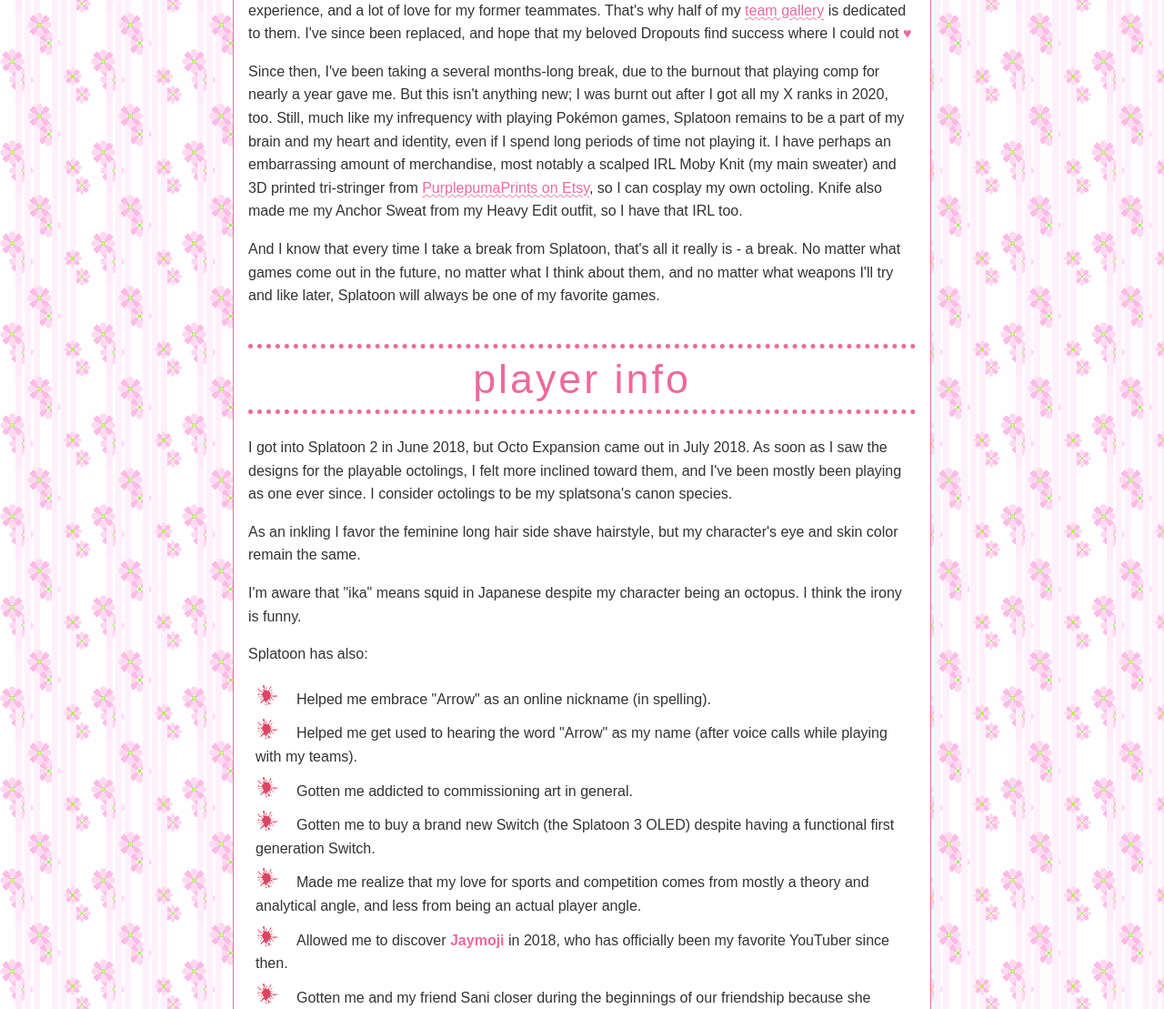
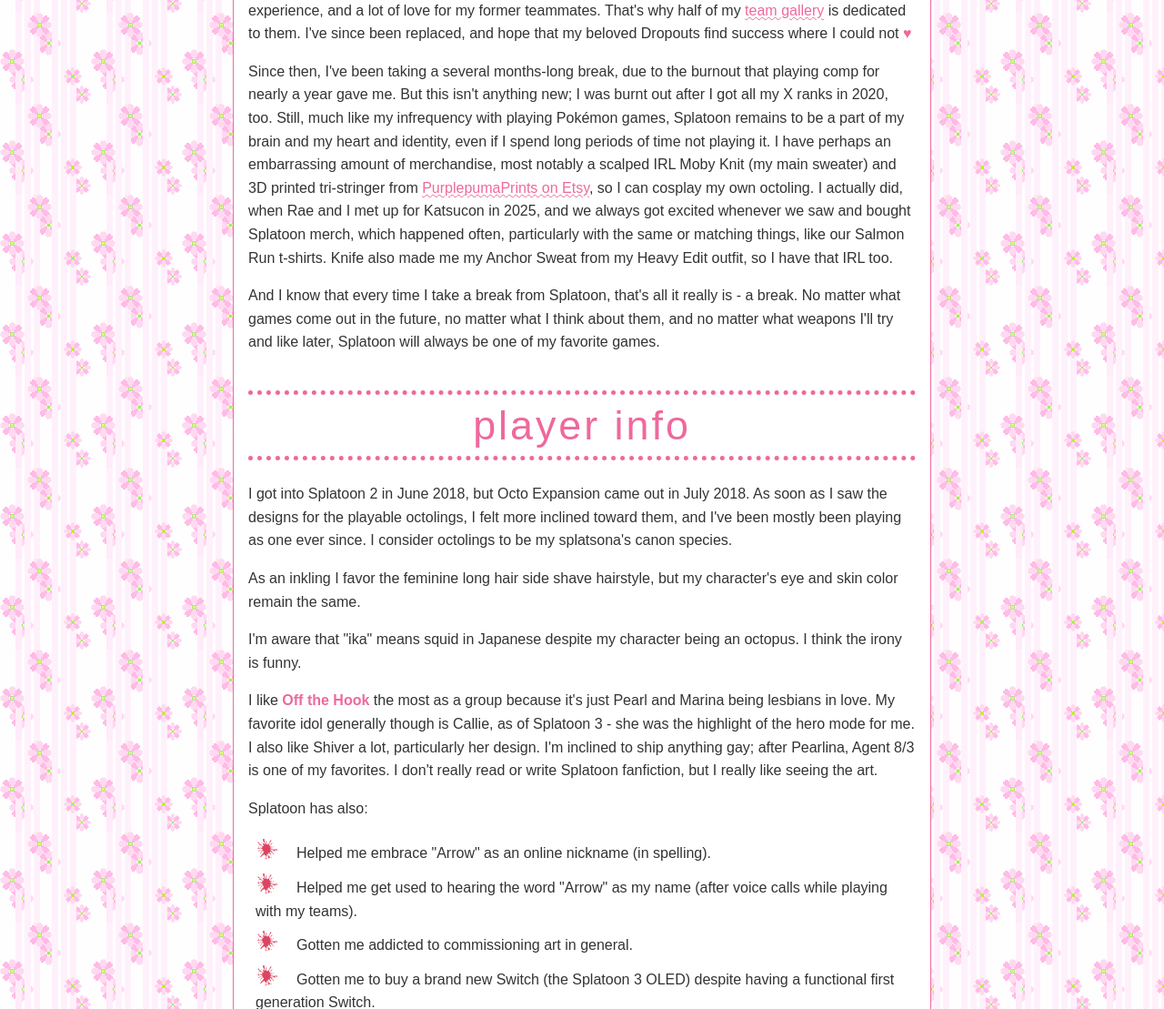
Before and after one commit to aroceu/splatoon, a PHP site: page /docs.php in a window 1280 px wide. Shown: the part 4786-5895 px from the top of the page at 91% size. Run offline with PHP 8.4, Linux system fonts and the light colour scheme; some web fonts are replaced.

Commit message:
drivin' home to your favorite song

```diff
--- a/assets/head.php
+++ b/assets/head.php
@@ -1,7 +1,7 @@
 <!DOCTYPE html>
 <html>
 <head>
-    <title>ARROW.ika</title>
+    <title>ARROW.iKA</title>
     <meta name="robots" content="noai, noimageai">
     <meta charset="utf-8">
     <meta name="viewport" content="width=device-width, initial-scale=1">
--- a/docs.php
+++ b/docs.php
@@ -157,7 +157,8 @@
         <p>Since then, I've been taking a several months-long break, due to the burnout that playing comp for nearly a year gave me. But this isn't anything new; I was burnt out after
             I got all my X ranks in 2020, too. Still, much like my infrequency with playing Pok&eacute;mon games, Splatoon remains to be a part of my brain and my heart and identity,
             even if I spend long periods of time not playing it.
-            I have perhaps an embarrassing amount of merchandise, most notably a scalped IRL Moby Knit (my main sweater) and 3D printed tri-stringer from <a href="https://www.etsy.com/shop/PurplepumaPrints">PurplepumaPrints on Etsy</a>, so I can cosplay my own octoling. Knife also made me my Anchor
+            I have perhaps an embarrassing amount of merchandise, most notably a scalped IRL Moby Knit (my main sweater) and 3D printed tri-stringer from <a href="https://www.etsy.com/shop/PurplepumaPrints">PurplepumaPrints on Etsy</a>, so I can cosplay my own octoling.
+            I actually did, when Rae and I met up for Katsucon in 2025, and we always got excited whenever we saw and bought Splatoon merch, which happened often, particularly with the same or matching things, like our Salmon Run t-shirts. Knife also made me my Anchor
         Sweat from my Heavy Edit outfit, so I have that IRL too. </p>
 
         <p>And I know that every time I take a break from Splatoon, that's all it really is - a break. No matter what games come out in the future, no matter what I think about them, and no matter
@@ -173,6 +174,8 @@
         <p>As an inkling I favor the feminine long hair side shave hairstyle, but my character's eye and skin color remain the same.</p>
 
             <p>I'm aware that "ika" means squid in Japanese despite my character being an octopus. I think the irony is funny.</p>
+
+            <p>I like <strong>Off the Hook</strong> the most as a group because it's just Pearl and Marina being lesbians in love. My favorite idol generally though is Callie, as of Splatoon 3 - she was the highlight of the hero mode for me. I also like Shiver a lot, particularly her design. I'm inclined to ship anything gay; after Pearlina, Agent 8/3 is one of my favorites. I don't really read or write Splatoon fanfiction, but I really like seeing the art.</p>
 
         <p>Splatoon has also:</p>
 
--- a/index.php
+++ b/index.php
@@ -61,6 +61,7 @@
             <p><strong>Salmon Run:</strong> EVP999 (S3) / Pro800 (S2)</p>
             <p><strong>Idols:</strong>
             <img src="assets/idols/oth.png" alt="off the hook">
+            <img src="assets/idols/callie.png" alt="callie (squid sisters)">
             <img src="assets/idols/shiver.png" alt="shiver (deep cut)">
             </p>
             <p><strong>Since:</strong> June 2018 (S2), Oct 2023 - Sept 2024 (comp)</p>
```
Also changed, not shown: assets/idols/callie.png (added).
